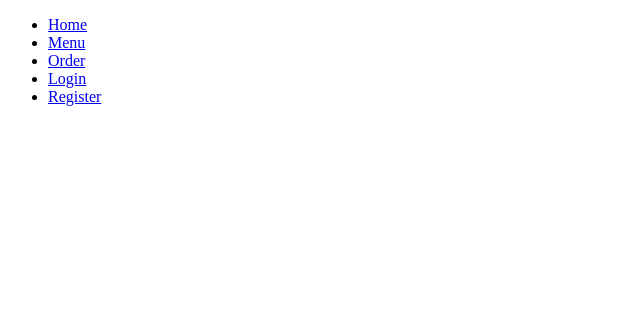
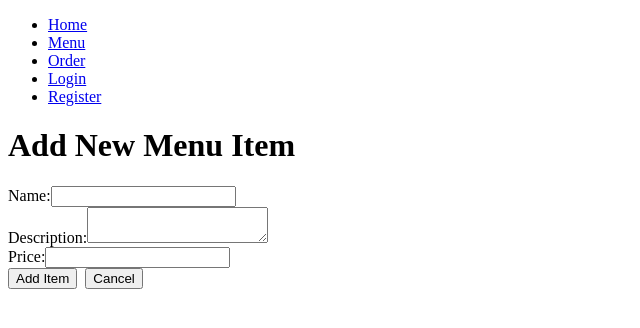
Before and after one commit to Scott-Mitchell336/coffee-shop, a React (Vite) app in the folder front-end/: page /menu/add in a window 1280 px wide. Shown: the top 328 px of the page, without its empty margins (0-640 px from the left). Built offline with nearby package versions, Linux system fonts and the light colour scheme.

Commit message:
updated frontend with AddMenuItemsPage.jsx and EditMenuItemPage.jsx

```diff
--- a/front-end/src/App.jsx
+++ b/front-end/src/App.jsx
@@ -5,6 +5,8 @@ import PrivateRoute from './components/PrivateRoute';
 import Header from './components/Header';
 import HomePage from './pages/HomePage';
 import ItemsPage from './pages/ItemsPage'; // aka Menu
+import AddMenuItemPage from './pages/AddMenuItemPage';
+import EditMenuItemPage from './pages/EditMenuItemPage';
 import ItemDetail from './pages/ItemDetail'; // you missed importing this
 import OrderPage from './pages/OrderPage';
 import CartPage from './pages/CartPage';
@@ -18,6 +20,8 @@ function App() {
       <Routes>
         <Route path="/" element={<HomePage />} />
         <Route path="/menu" element={<ItemsPage />} />
+        <Route path="/menu/add" element={<AddMenuItemPage />} />
+        <Route path="/menu/edit/:itemId" element={<EditMenuItemPage />} />
         <Route path="/item/:id" element={<ItemDetail />} />
         <Route
           path="/order"
--- a/front-end/src/api/fetchWrapper.js
+++ b/front-end/src/api/fetchWrapper.js
@@ -69,4 +69,18 @@ export async function registerUser({ username, password, email }) {
   return result.token;
 }
 
+export async function createItem(data) {
+  return request('/items', {
+    method: 'POST',
+    body: data,
+  });
+}
+
+export async function updateItem(id, data) {
+  return request(`/items/${id}`, {
+    method: 'PUT',
+    body: data,
+  });
+}
+
 export default request;
--- /dev/null
+++ b/front-end/src/pages/AddMenuItemPage.jsx
@@ -0,0 +1,125 @@
+import React, { useState } from 'react';
+import { useNavigate } from 'react-router-dom';
+import { createItem } from '../api/fetchWrapper';
+
+const AddMenuItemPage = () => {
+  const navigate = useNavigate();
+
+  const [formData, setFormData] = useState({
+    name: '',
+    description: '',
+    price: '',
+  });
+
+  const [error, setError] = useState(null);
+  const [successMessage, setSuccessMessage] = useState('');
+  const [isSubmitting, setIsSubmitting] = useState(false);
+
+  const handleChange = e => {
+    const { name, value } = e.target;
+    setFormData(prev => ({
+      ...prev,
+      [name]: value,
+    }));
+  };
+
+  const validateForm = () => {
+    if (!formData.name.trim() || !formData.description.trim()) {
+      return 'Name and description are required.';
+    }
+
+    const priceValue = parseFloat(formData.price);
+    if (isNaN(priceValue) || priceValue <= 0) {
+      return 'Price must be a number greater than 0.';
+    }
+
+    return null;
+  };
+
+  const handleSubmit = async e => {
+    e.preventDefault();
+    setError(null);
+    setSuccessMessage('');
+    setIsSubmitting(true);
+
+    const validationError = validateForm();
+    if (validationError) {
+      setError(validationError);
+      setIsSubmitting(false);
+      return;
+    }
+
+    try {
+      await createItem(formData);
+      setSuccessMessage('Menu item added successfully!');
+      setFormData({ name: '', description: '', price: '' });
+
+      setTimeout(() => {
+        navigate('/menu');
+      }, 1000);
+    } catch (err) {
+      setError(err.message);
+    } finally {
+      setIsSubmitting(false);
+    }
+  };
+
+  const handleCancel = () => {
+    navigate('/menu');
+  };
+
+  return (
+    <div>
+      <h1>Add New Menu Item</h1>
+
+      {error && <p style={{ color: 'red' }}>{error}</p>}
+      {successMessage && <p style={{ color: 'green' }}>{successMessage}</p>}
+
+      <form onSubmit={handleSubmit}>
+        <div>
+          <label>Name:</label>
+          <input
+            type="text"
+            name="name"
+            value={formData.name}
+            onChange={handleChange}
+            required
+          />
+        </div>
+
+        <div>
+          <label>Description:</label>
+          <textarea
+            name="description"
+            value={formData.description}
+            onChange={handleChange}
+            required
+          />
+        </div>
+
+        <div>
+          <label>Price:</label>
+          <input
+            type="number"
+            name="price"
+            step="0.01"
+            value={formData.price}
+            onChange={handleChange}
+            required
+          />
+        </div>
+
+        <div>
+          <button type="submit" disabled={isSubmitting}>
+            {isSubmitting ? 'Submitting...' : 'Add Item'}
+          </button>
+          <button type="button" onClick={handleCancel} style={{ marginLeft: '8px' }}>
+            Cancel
+          </button>
+        </div>
+      </form>
+    </div>
+  );
+};
+
+export default AddMenuItemPage;
--- /dev/null
+++ b/front-end/src/pages/EditMenuItemPage.jsx
@@ -0,0 +1,146 @@
+import { useEffect, useState } from 'react';
+import { useParams, useNavigate } from 'react-router-dom';
+import { getItemById, updateItem } from '../api/fetchWrapper';
+
+const EditMenuItemPage = () => {
+  const { id } = useParams();
+  const navigate = useNavigate();
+
+  const [formData, setFormData] = useState({
+    name: '',
+    description: '',
+    price: '',
+  });
+
+  const [loading, setLoading] = useState(true);
+  const [error, setError] = useState(null);
+  const [successMessage, setSuccessMessage] = useState('');
+  const [isSubmitting, setIsSubmitting] = useState(false);
+
+  useEffect(() => {
+    const fetchItem = async () => {
+      try {
+        const item = await getItemById(id);
+        setFormData({
+          name: item.name,
+          description: item.description,
+          price: item.price,
+        });
+      } catch (err) {
+        setError('Failed to load item.');
+      } finally {
+        setLoading(false);
+      }
+    };
+
+    fetchItem();
+  }, [id]);
+
+  const handleChange = e => {
+    const { name, value } = e.target;
+    setFormData(prev => ({
+      ...prev,
+      [name]: value,
+    }));
+  };
+
+  const validateForm = () => {
+    if (!formData.name.trim() || !formData.description.trim()) {
+      return 'Name and description are required.';
+    }
+
+    const priceValue = parseFloat(formData.price);
+    if (isNaN(priceValue) || priceValue <= 0) {
+      return 'Price must be a number greater than 0.';
+    }
+
+    return null;
+  };
+
+  const handleSubmit = async e => {
+    e.preventDefault();
+    setError(null);
+    setSuccessMessage('');
+    setIsSubmitting(true);
+
+    const validationError = validateForm();
+    if (validationError) {
+      setError(validationError);
+      setIsSubmitting(false);
+      return;
+    }
+
+    try {
+      await updateItem(id, formData);
+      setSuccessMessage('Menu item updated successfully!');
+      setTimeout(() => {
+        navigate('/menu');
+      }, 1000);
+    } catch (err) {
+      setError(err.message);
+    } finally {
+      setIsSubmitting(false);
+    }
+  };
+
+  const handleCancel = () => {
+    navigate('/menu');
+  };
+
+  if (loading) return <p>Loading item...</p>;
+
+  return (
+    <div>
+      <h1>Edit Menu Item</h1>
+
+      {error && <p style={{ color: 'red' }}>{error}</p>}
+      {successMessage && <p style={{ color: 'green' }}>{successMessage}</p>}
+
+      <form onSubmit={handleSubmit}>
+        <div>
+          <label>Name:</label>
+          <input
+            type="text"
+            name="name"
+            value={formData.name}
+            onChange={handleChange}
+            required
+          />
+        </div>
+
+        <div>
+          <label>Description:</label>
+          <textarea
+            name="description"
+            value={formData.description}
+            onChange={handleChange}
+            required
+          />
+        </div>
+
+        <div>
+          <label>Price:</label>
+          <input
+            type="number"
+            name="price"
+            step="0.01"
+            value={formData.price}
+            onChange={handleChange}
+            required
+          />
+        </div>
+
+        <div>
+          <button type="submit" disabled={isSubmitting}>
+            {isSubmitting ? 'Saving...' : 'Save Changes'}
+          </button>
+          <button type="button" onClick={handleCancel}>
+            Cancel
+          </button>
+        </div>
+      </form>
+    </div>
+  );
+};
+
+export default EditMenuItemPage;
--- a/front-end/src/pages/ItemsPage.jsx
+++ b/front-end/src/pages/ItemsPage.jsx
@@ -1,5 +1,7 @@
 import React, { useEffect, useState } from "react";
 import { getItems } from "../api/fetchWrapper";
+import { Link } from 'react-router-dom';
+
 
 
 const ItemsPage = () => {
@@ -17,9 +19,14 @@ const ItemsPage = () => {
     fetchMenu();
   }, []);
 
-  return (
+ return (
     <div>
       <h1>Menu</h1>
+
+      <div>
+        <Link to="/menu/add">+ Add New Item</Link>
+      </div>
+
       {items.length > 0 ? (
         <ul>
           {items.map((item) => (
```
